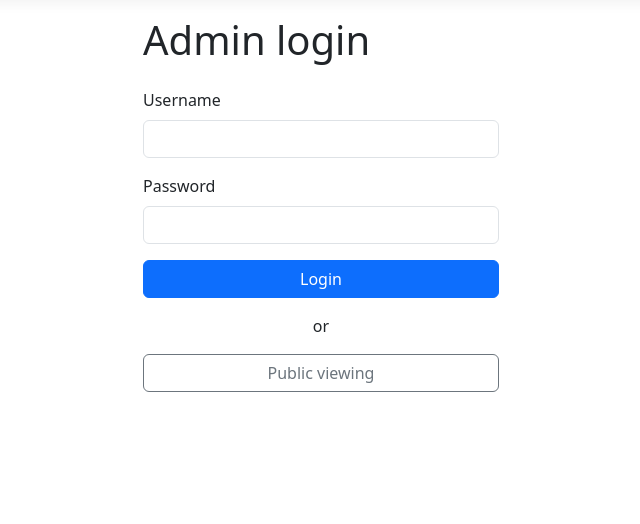
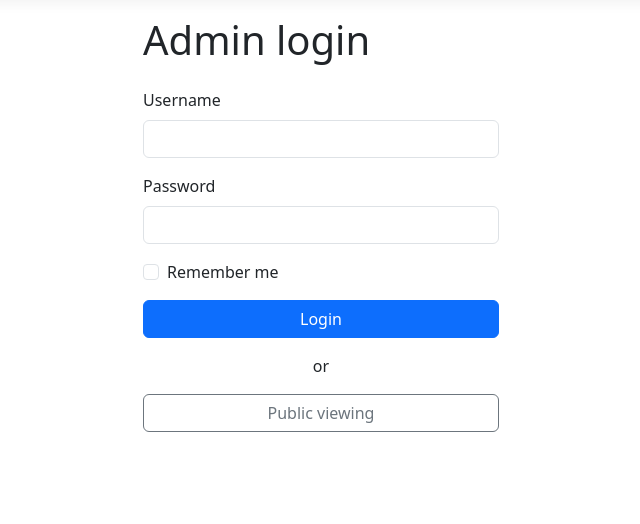
Before and after one commit to JPysus/StrayThoughts_BE, an ASP.NET Core app: page /Account/Login in a window 1280 px wide. Shown: the part 57-581 px from the top of the page, without its empty margins (319-959 px from the left). Run offline with ASP.NET Core 8, Linux system fonts and the light colour scheme; style sheets or scripts are compiled from the project's sources; some libraries are stand-ins or nearby versions.

Commit message:
minor edit, added REMEMBER ME logic

```diff
--- a/Views/Account/Login.cshtml
+++ b/Views/Account/Login.cshtml
@@ -17,6 +17,10 @@
                 <label for="password" class="form-label">Password</label>
                 <input id="password" name="password" type="password" class="form-control" autocomplete="current-password" required />
             </div>
+            <div class="form-check mb-3">
+                <input id="rememberMe" name="rememberMe" type="checkbox" class="form-check-input" value="true" />
+                <label for="rememberMe" class="form-check-label">Remember me</label>
+            </div>
             <button type="submit" class="btn btn-primary w-100">Login</button>
         </form>
         <div class="text-center my-3">or</div>
```
